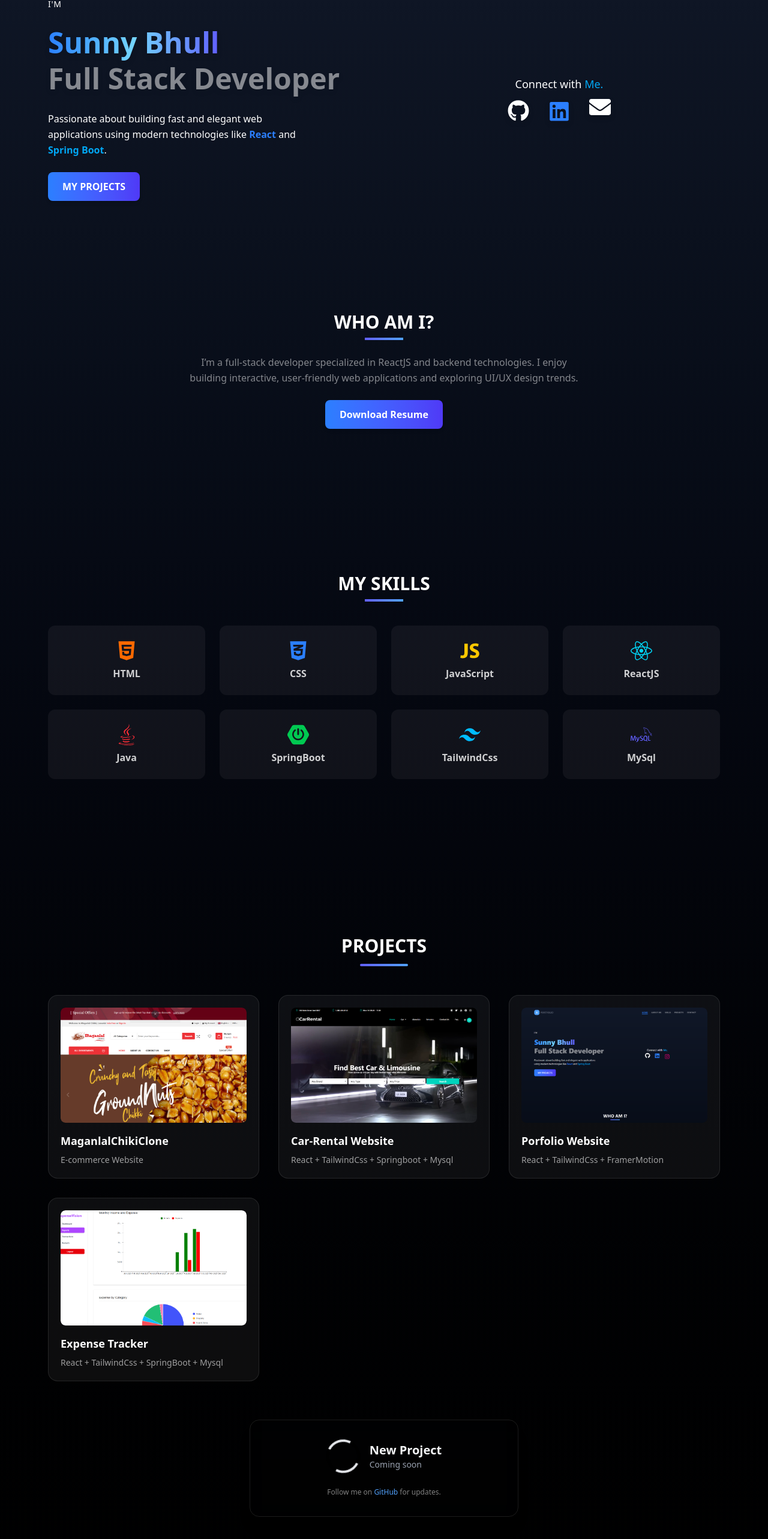
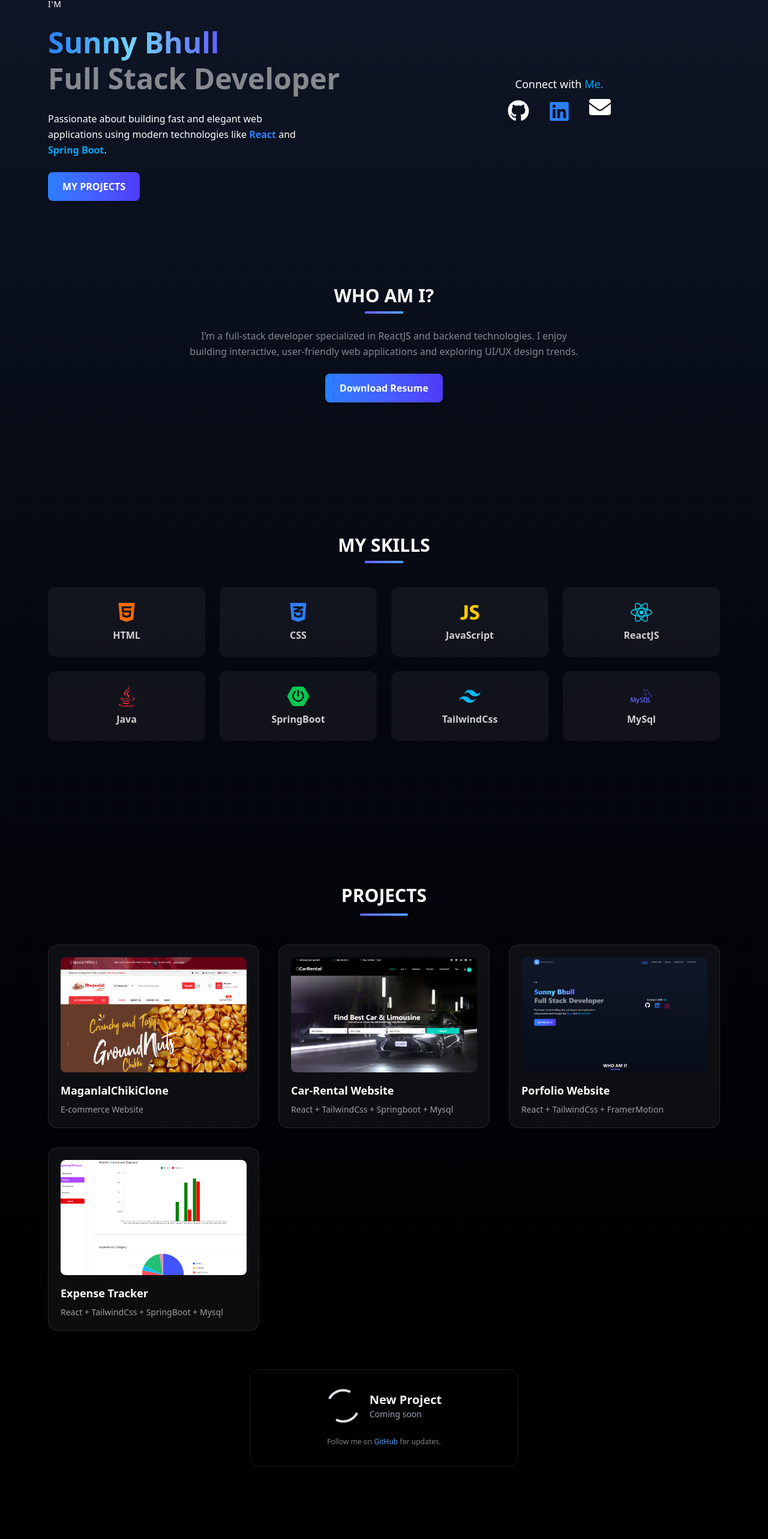
Before and after one commit to sunnybhull95/my-portfolio, a React (Vite) app: page / in a window 1280 px wide. Shown: the part 167-2733 px from the top of the page at 60% size. Built offline with nearby package versions, Linux system fonts and the light colour scheme.

Commit message:
Updated section for mobile

```diff
--- a/src/components/About.jsx
+++ b/src/components/About.jsx
@@ -2,7 +2,7 @@ export default function About() {
   return (
     <section
       id="about"
-      className="max-w-6xl mx-auto px-4 pb-40 pt-21 text-center"
+      className="max-w-6xl mx-auto px-4 pb-40 pt-10 text-center"
     >
       <h2 className="text-3xl  font-bold mb-6 text-white relative inline-block after:block after:w-16 after:h-1 after:bg-gradient-to-l after:from-blue-400 after:to-indigo-500 after:mx-auto after:mt-2">
         WHO AM I?
--- a/src/components/Projects.jsx
+++ b/src/components/Projects.jsx
@@ -38,7 +38,7 @@ export default function Projects() {
   return (
     <section
       id="projects"
-      className="max-w-6xl mx-auto text-center px-4 pt-30 pb-20"
+      className="max-w-6xl mx-auto text-center px-4 pt-25 pb-20"
       ref={ref}
     >
       {/* Heading */}
--- a/src/components/Skills.jsx
+++ b/src/components/Skills.jsx
@@ -55,7 +55,7 @@ export default function Skills() {
   return (
     <section
       id="skills"
-      className="max-w-6xl mx-auto px-4 pb-35 pt-20 text-center"
+      className="max-w-6xl mx-auto px-4 pb-35 pt-15 text-center"
       ref={ref}
     >
       <motion.h2
```
